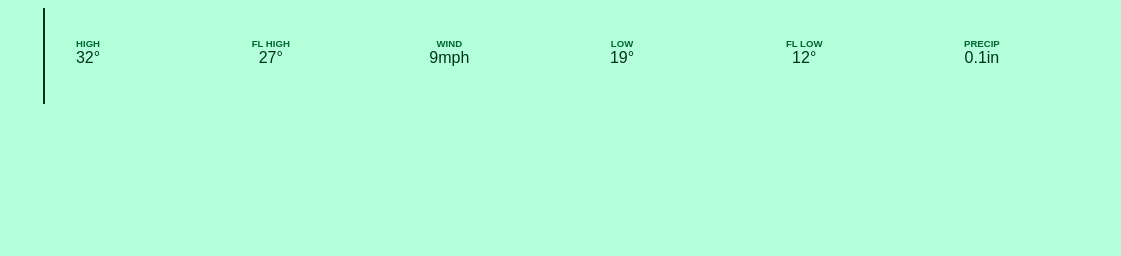
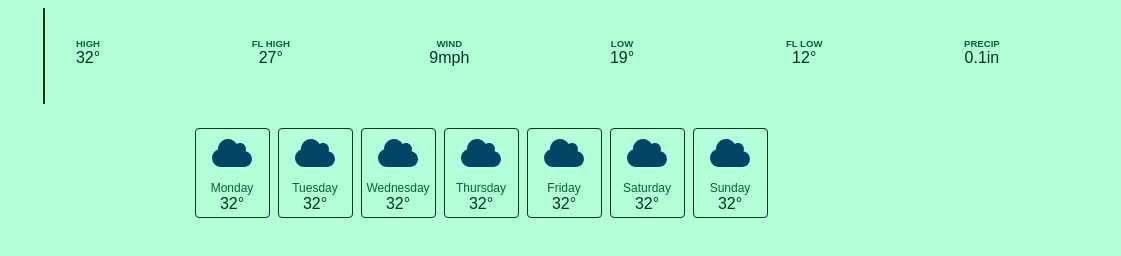
Before and after one commit to hongchris96/weather-practice, a website built with Vite: page index.html in a window 1280 px wide. Shown: the full height of the page, 159-1280 px from the left. Built offline with nearby package versions, Linux system fonts and the light colour scheme.

Commit message:
Create day section

```diff
--- a/index.html
+++ b/index.html
@@ -50,6 +50,45 @@
         </div>
     </header>
 
+    <section class="day-section" data-day-section>
+        <div class="day-card">
+            <img src="icons/cloud.svg" class="weather-icon" />
+            <div class="day-card-day">Monday</div>
+            <div>32&deg;</div>
+        </div>
+        <div class="day-card">
+            <img src="icons/cloud.svg" class="weather-icon" />
+            <div class="day-card-day">Tuesday</div>
+            <div>32&deg;</div>
+        </div>
+        <div class="day-card">
+            <img src="icons/cloud.svg" class="weather-icon" />
+            <div class="day-card-day">Wednesday</div>
+            <div>32&deg;</div>
+        </div>
+        <div class="day-card">
+            <img src="icons/cloud.svg" class="weather-icon" />
+            <div class="day-card-day">Thursday</div>
+            <div>32&deg;</div>
+        </div>
+        <div class="day-card">
+            <img src="icons/cloud.svg" class="weather-icon" />
+            <div class="day-card-day">Friday</div>
+            <div>32&deg;</div>
+        </div>
+        <div class="day-card">
+            <img src="icons/cloud.svg" class="weather-icon" />
+            <div class="day-card-day">Saturday</div>
+            <div>32&deg;</div>
+        </div>
+        <div class="day-card">
+            <img src="icons/cloud.svg" class="weather-icon" />
+            <div class="day-card-day">Sunday</div>
+            <div>32&deg;</div>
+        </div>
+    </section>
+
+    <template></template>
     <script type="module" src="/src/main.js"></script>
   </body>
 </html>
--- a/src/style.css
+++ b/src/style.css
@@ -66,3 +66,26 @@ body {
     font-size: 0.6rem;
     color: hsl(150, 100%, 20%)
 }
+
+.day-section {
+    display: grid;
+    grid-template-columns: repeat(auto-fit, 75px);
+    gap: 0.5rem;
+    justify-content: center;
+    padding: 1rem;
+}
+
+.day-card {
+    display: flex;
+    flex-direction: column;
+    align-items: center;
+    border: 1px solid hsl(150, 100%, 10%);
+    border-radius: 0.25rem;
+    padding: 0.25rem;
+}
+
+.day-card-day {
+    font-size: 0.75rem;
+    color: hsl(150, 100%, 20%);
+    margin-top: 0.5rem;
+}
```
